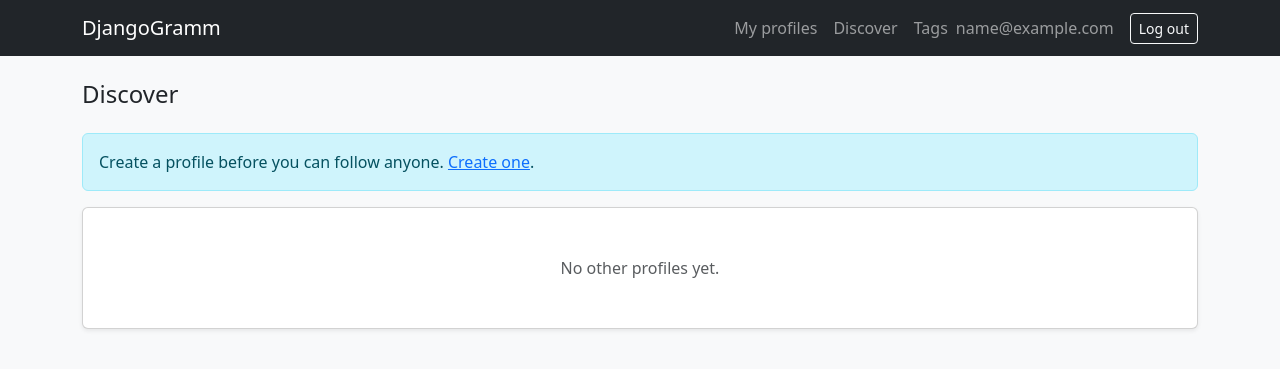
After one commit to YuriiLev/DjangoGramm, a Django app: page /profiles/discover/ in a window 1280 px wide. The commit adds this page. Shown: the top 369 px of the page. Run offline with Django 5.2, Linux system fonts and the light colour scheme; the visitor is signed in with stand-in values (Sample User, id 1); data comes from the database, SQL or seed files in the repository.

Commit message:
feat: add discover page listing other profiles

```diff
--- a/profiles/urls.py
+++ b/profiles/urls.py
@@ -1,6 +1,7 @@
 from django.urls import path
 
 from .views import (
+    DiscoverListView,
     ProfileCreateView,
     ProfileDeleteView,
     ProfileDetailView,
@@ -15,5 +16,6 @@ urlpatterns = [
     path("<int:pk>/", ProfileDetailView.as_view(), name="profile-detail"),
     path("<int:pk>/edit/", ProfileUpdateView.as_view(), name="profile-update"),
     path("<int:pk>/delete/", ProfileDeleteView.as_view(), name="profile-delete"),
+    path("discover/", DiscoverListView.as_view(), name="discover"),
     path("<int:profile_id>/follow/<int:follower_id>/", toggle_follow, name="toggle-follow"),
 ]
--- a/profiles/views.py
+++ b/profiles/views.py
@@ -1,5 +1,6 @@
 from django.contrib.auth.decorators import login_required
 from django.contrib.auth.mixins import LoginRequiredMixin
+from django.db.models import Exists, OuterRef
 from django.http import JsonResponse
 from django.shortcuts import get_object_or_404, redirect
 from django.urls import reverse_lazy
@@ -85,6 +86,26 @@ class ProfileDeleteView(LoginRequiredMixin, DeleteView):
         return Profile.objects.filter(user=self.request.user)
 
 
+class DiscoverListView(LoginRequiredMixin, ListView):
+    model = Profile
+    template_name = "profiles/discover.html"
+    context_object_name = "profiles"
+
+    def get_queryset(self):
+        acting = get_acting_profile(self.request)
+        qs = Profile.objects.exclude(user=self.request.user).select_related("user")
+        if acting:
+            followed = Follow.objects.filter(follower=acting, followed=OuterRef("pk"))
+            qs = qs.annotate(is_followed=Exists(followed))
+        return qs
+
+    def get_context_data(self, **kwargs):
+        context = super().get_context_data(**kwargs)
+        context["my_profiles"] = self.request.user.profiles.all()
+        context["acting"] = get_acting_profile(self.request)
+        return context
+
+
 @login_required
 def toggle_follow(request, profile_id, follower_id):
     target = get_object_or_404(Profile, id=profile_id)
--- a/templates/base.html
+++ b/templates/base.html
@@ -22,6 +22,9 @@
                 {% if user.is_authenticated %}
                     <li class="nav-item">
                         <a class="nav-link" href="{% url 'profile-list' %}">My profiles</a>
+                    </li>
+                    <li class="nav-item">
+                        <a class="nav-link" href="{% url 'discover' %}">Discover</a>
                     </li>
                     <li class="nav-item">
                         <a class="nav-link" href="{% url 'tag-list' %}">Tags</a>
--- /dev/null
+++ b/templates/profiles/discover.html
@@ -0,0 +1,58 @@
+{% extends "base.html" %}
+
+{% block title %}Discover — DjangoGramm{% endblock %}
+
+{% block content %}
+{% include "_acting_switcher.html" %}
+
+<h1 class="h4 mb-4">Discover</h1>
+
+{% if not acting %}
+    <div class="alert alert-info">
+        Create a profile before you can follow anyone.
+        <a href="{% url 'profile-create' %}">Create one</a>.
+    </div>
+{% endif %}
+
+{% if profiles %}
+    <div class="row g-3">
+        {% for p in profiles %}
+            <div class="col-md-6">
+                <div class="card shadow-sm h-100">
+                    <div class="card-body d-flex align-items-center">
+                        {% if p.avatar %}
+                            <img src="{{ p.avatar.url }}" alt=""
+                                 class="rounded-circle me-3" style="width: 56px; height: 56px; object-fit: cover;">
+                        {% else %}
+                            <div class="rounded-circle bg-secondary me-3" style="width: 56px; height: 56px;"></div>
+                        {% endif %}
+
+                        <div class="flex-grow-1">
+                            <a href="{% url 'profile-detail' p.pk %}" class="text-decoration-none">
+                                {{ p.full_name }}
+                            </a>
+                            {% if p.bio %}
+                                <p class="text-muted small mb-0 text-truncate">{{ p.bio }}</p>
+                            {% endif %}
+                        </div>
+
+                        {% if acting %}
+                            <a href="{% url 'toggle-follow' p.pk acting.id %}"
+                               class="btn btn-sm {% if p.is_followed %}btn-secondary{% else %}btn-primary{% endif %}"
+                               data-follow-url="{% url 'toggle-follow' p.pk acting.id %}">
+                                <span class="follow-label">{% if p.is_followed %}Unfollow{% else %}Follow{% endif %}</span>
+                            </a>
+                        {% endif %}
+                    </div>
+                </div>
+            </div>
+        {% endfor %}
+    </div>
+{% else %}
+    <div class="card shadow-sm">
+        <div class="card-body text-center py-5">
+            <p class="text-muted mb-0">No other profiles yet.</p>
+        </div>
+    </div>
+{% endif %}
+{% endblock %}
```
Also changed, not shown: tests/test_follow.py (+49 -0 lines).
